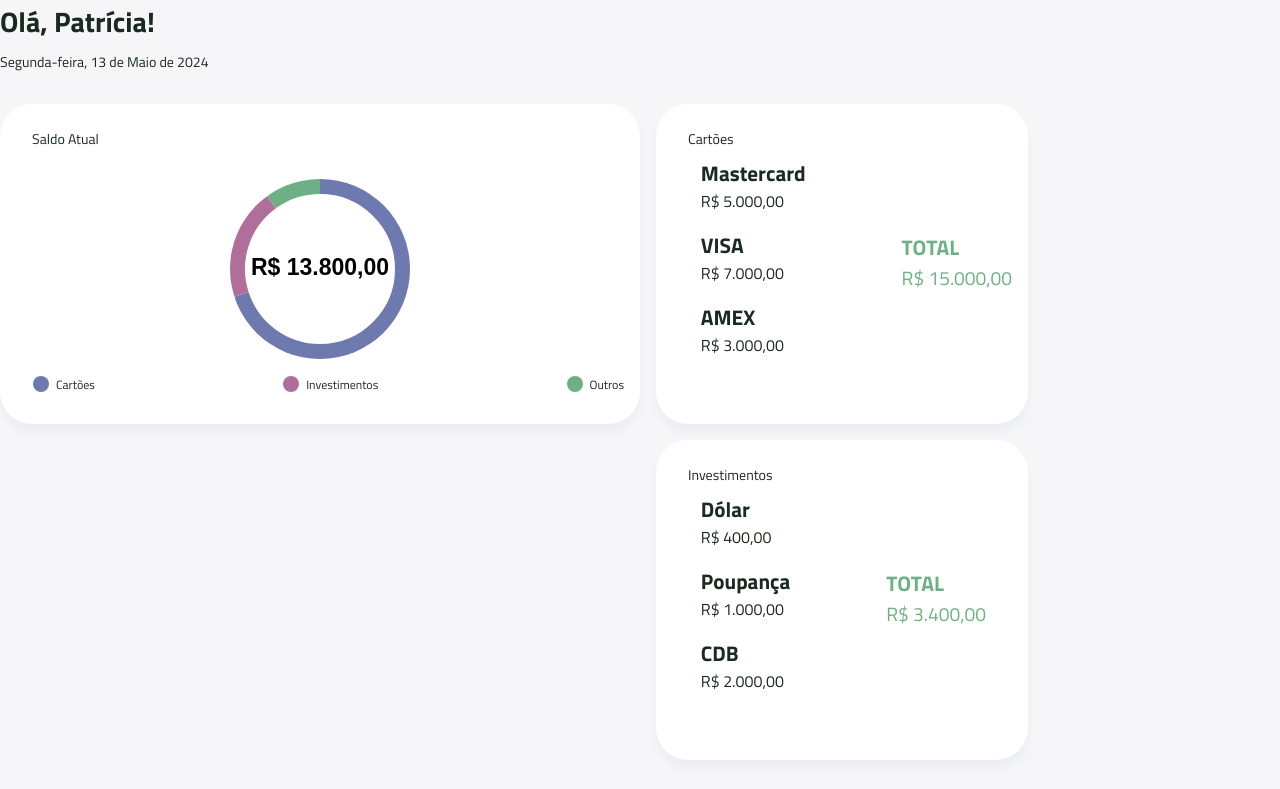
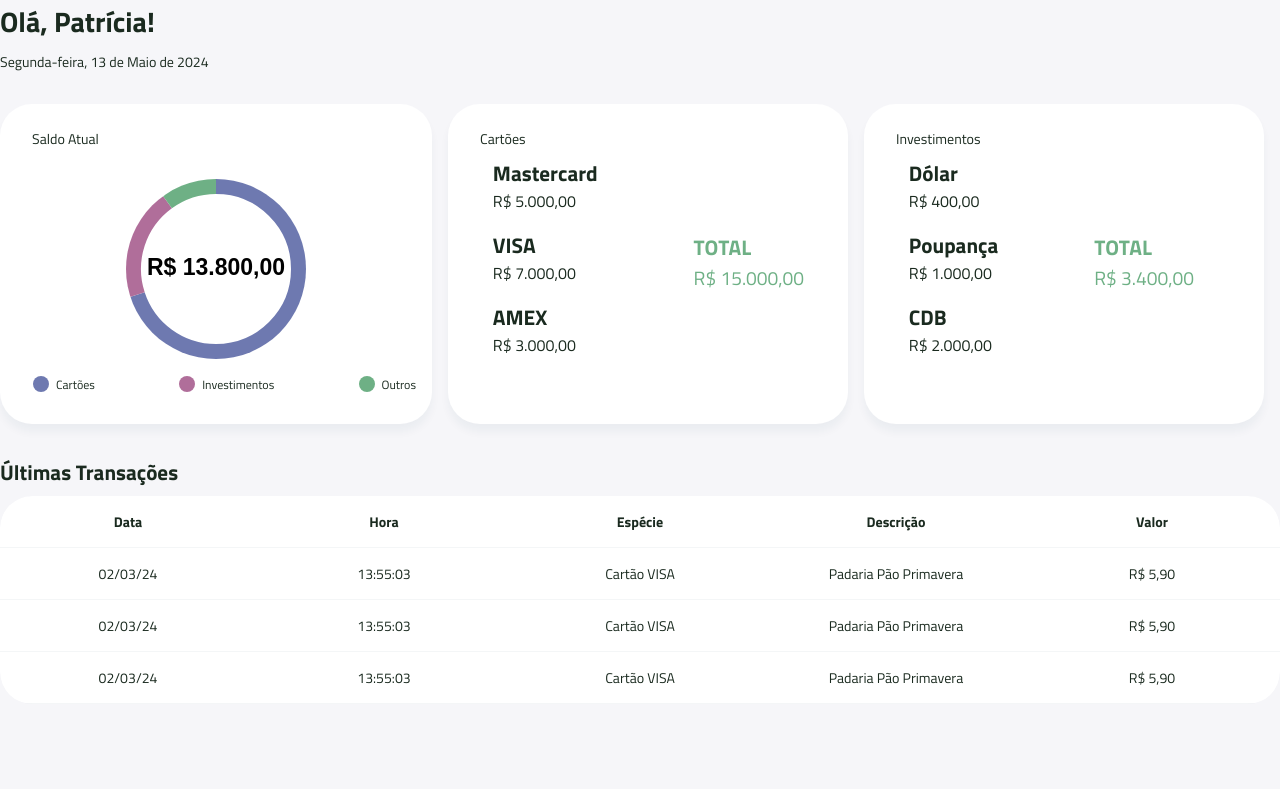
Before and after one commit to mpersonsolia/fiap-fintech, a plain HTML site: page src/pages/dashboard.html in a window 1280 px wide. Shown: the top 789 px of the page. Drawn offline with Linux system fonts and the light colour scheme.

```diff
--- a/src/styles/dashboard.css
+++ b/src/styles/dashboard.css
@@ -7,8 +7,7 @@
 	margin-bottom: 2rem;
 }
 
-.fintech-dashboard-cards,
-.fintech-dashboard-cards-display {
+.fintech-dashboard-cards {
 	display: flex;
 }
 
@@ -17,7 +16,6 @@
 	display: flex;
 	flex-direction: column;
 	flex: 1;
-	max-width: 40rem;
 	height: 20rem;
 	background: var(--color-white);
 	border-radius: var(--card-border-radius);
@@ -29,6 +27,18 @@
 .fintech-dashboard-cards-info:hover,
 .fintech-dashboard-cards-info-graphic-chart:hover {
 	box-shadow: none;
+}
+
+.fintech-dashboard-cards-info {
+	width: 25rem;
+}
+
+.fintech-dashboard-cards-display {
+	display: flex;
+}
+
+.fintech-dashboard-cards-tablet {
+	display: flex;
 }
 
 .fintech-dashboard-cards-info-title {
```
